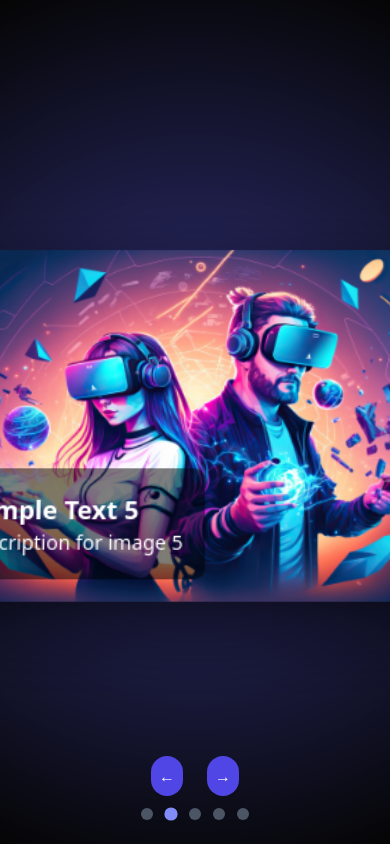
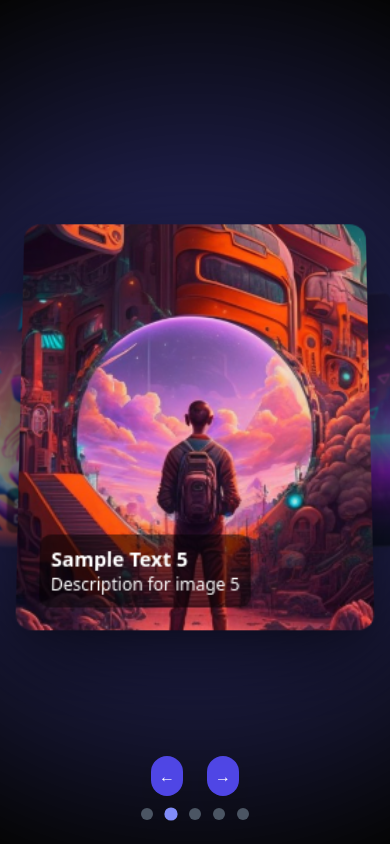
Before and after one commit to solaiman-naderi/image-carousel, a Next.js app: page / in a window 390 px wide. Built offline with nearby package versions, Linux system fonts and the light colour scheme.

Commit message:
Fix: added some styles

```diff
--- a/src/app/page.tsx
+++ b/src/app/page.tsx
@@ -1,7 +1,7 @@
 import Slider from "@/views/Home/components";
 
 const App = () => {
-  const images = ["/123.jpeg", "/1.jpg", "/2.webp", "/3.png", "/123.jpeg"];
+  const images = ["/123.jpeg", "/1.jpg", "/4.png", "/3.png", "/5.png"];
 
   return (
     <div>
--- a/src/views/Home/components/index.tsx
+++ b/src/views/Home/components/index.tsx
@@ -89,26 +89,24 @@ const Slider: React.FC<SliderProps> = ({
           <motion.img
             src={image}
             alt={`Slide ${index}`}
-            className="rounded-xl shadow-lg cursor-grab object-cover"
+            className="rounded-xl shadow-lg cursor-grab object-cover max-sm:max-w-[250px] w-full max-w-[480px] h-[300px]"
             drag="x"
             dragConstraints={{ left: 0, right: 0 }}
             onDragEnd={handleDragEnd}
-            style={{
-              width: "100%",
-              maxWidth: "400px",
-              height: "auto",
-              maxHeight: "400px",
-            }}
           />
           <motion.div
-            className="absolute bottom-4 left-4 bg-black bg-opacity-50 text-white p-4 rounded-lg"
+            className="absolute bottom-4 left-4 bg-black bg-opacity-50 text-white p-2 lg:p-4 rounded-lg"
             initial={{ opacity: 0, y: 20 }}
             animate={{ opacity: 1, y: 0 }}
-            exit={{ opacity: 0, y: -20 }}
+            exit={{ opacity: 0, y: -10 }}
             transition={{ duration: 0.5, ease: "easeInOut" }}
           >
-            <h2 className="text-lg font-bold">Sample Text {index + 1}</h2>
-            <p className="text-sm">Description for image {index + 1}</p>
+            <h2 className="text-sm md:text-lg font-bold">
+              Sample Text {index + 1}
+            </h2>
+            <p className="text-xs md:text-sm">
+              Description for image {index + 1}
+            </p>
           </motion.div>
         </motion.div>
       ))}
```
Also changed, not shown: public/4.png (added), public/5.png (added).
